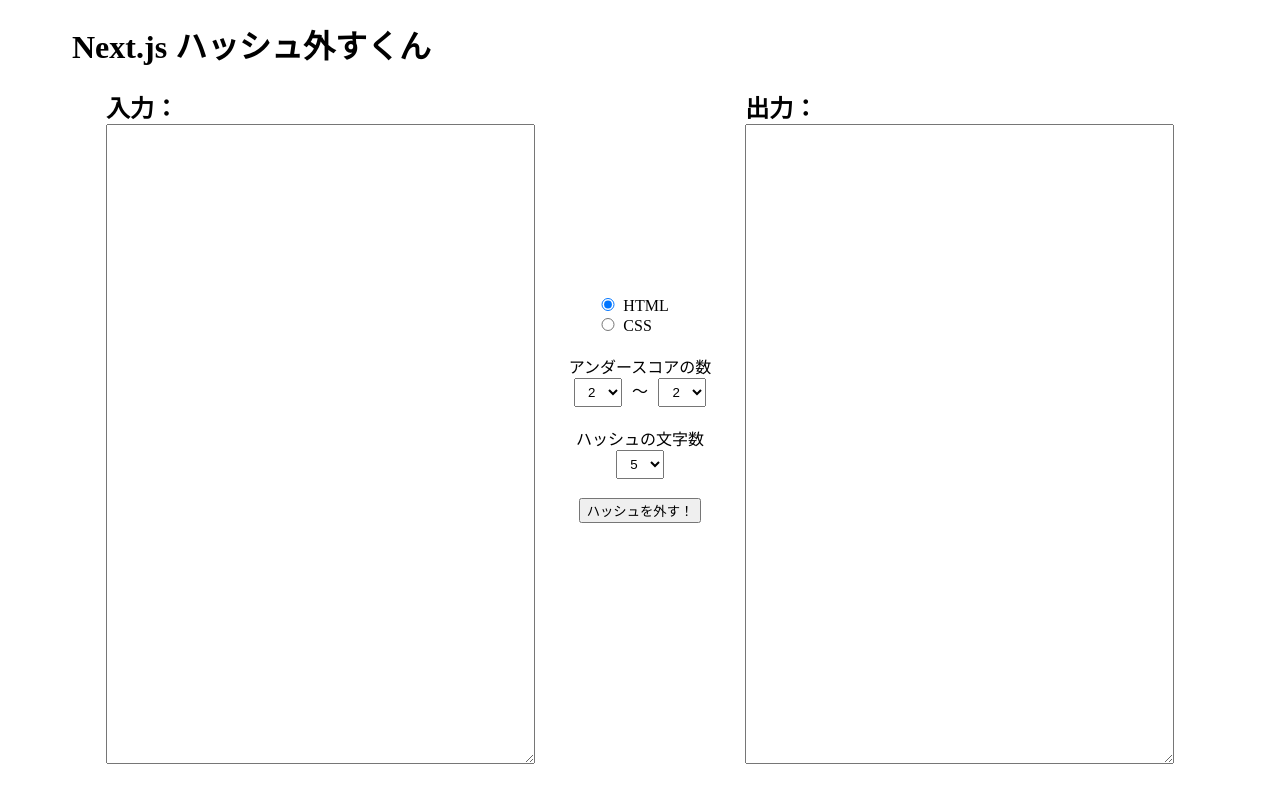
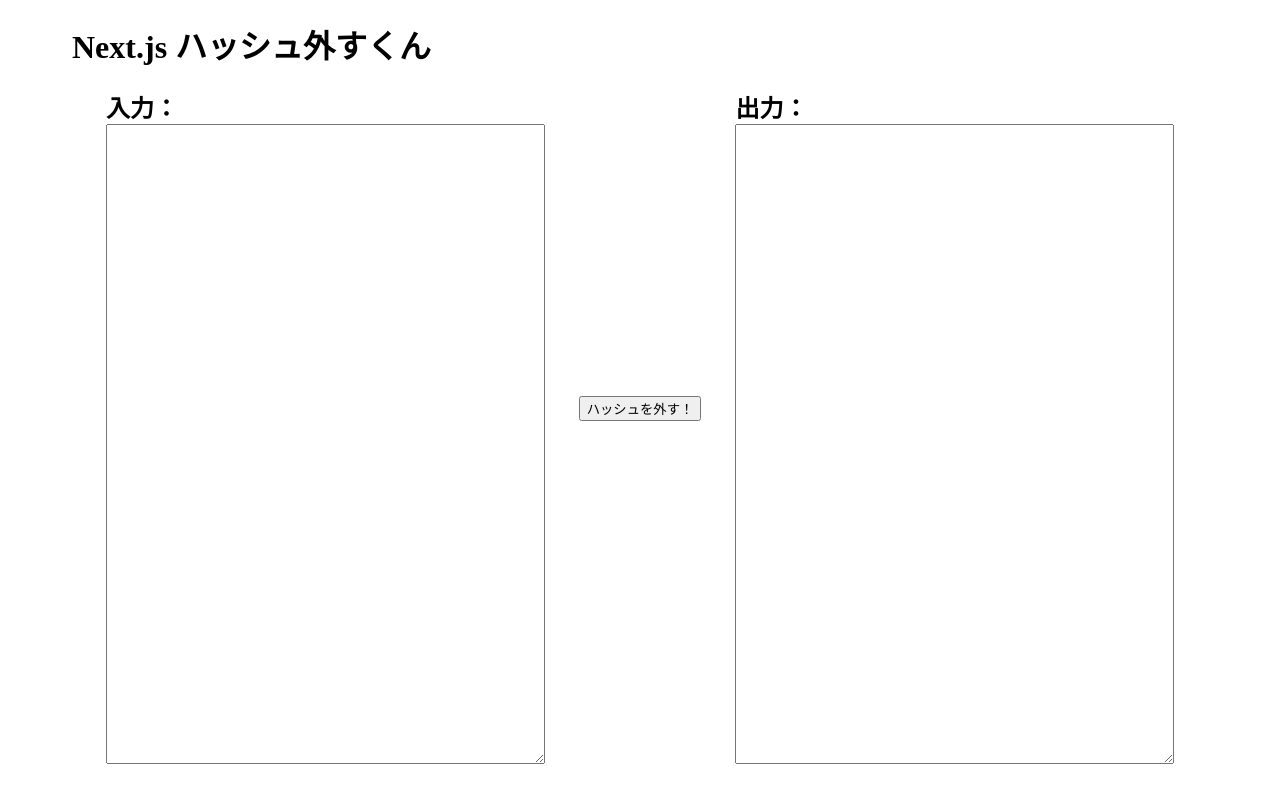
Before and after one commit to pisces2336/nextjs-hash-remover, a plain HTML site: page index.html in a window 1280 px wide. Drawn offline with Linux system fonts and the light colour scheme.

Commit message:
update: 言語,アンダースコア数,ハッシュ文字数の選択を廃止

```diff
--- a/index.html
+++ b/index.html
@@ -18,52 +18,6 @@
       <textarea class="textarea" id="js_input" name="input" wrap="off"></textarea>
     </section>
     <section class="control">
-      <div class="radio_wrapper">
-        <div class="radio">
-          <input class="radioButton" type="radio" name="language" value="html" checked>
-          <label for="html">HTML</label>
-        </div>
-        <div class="radio">
-          <input class="radioButton" type="radio" name="language" value="css">
-          <label for="css">CSS</label>
-        </div>
-      </div>
-      <div class="select_wrapper">
-        <p class="title">アンダースコアの数</p>
-        <div class="select_inner">
-          <select class="select" id="js_underscoreLowerSelecter" name="underscore_lower">
-            <option value="1">1</option>
-            <option value="2" selected>2</option>
-            <option value="3">3</option>
-            <option value="4">4</option>
-            <option value="5">5</option>
-          </select>
-          <p class="wave">～</p>
-          <select class="select" id="js_underscoreUpperSelecter" name="underscore_upper">
-            <option value="1">1</option>
-            <option value="2" selected>2</option>
-            <option value="3">3</option>
-            <option value="4">4</option>
-            <option value="5">5</option>
-          </select>
-        </div>
-      </div>
-      <div class="select_wrapper">
-        <p class="title">ハッシュの文字数</p>
-        <div class="select_inner">
-          <select class="select" id="js_numHashSelecter" name="num_hash">
-            <option value="1">1</option>
-            <option value="2">2</option>
-            <option value="3">3</option>
-            <option value="4">4</option>
-            <option value="5" selected>5</option>
-            <option value="6">6</option>
-            <option value="7">7</option>
-            <option value="8">8</option>
-            <option value="9">9</option>
-          </select>
-        </div>
-      </div>
       <div class="button_wrapper">
         <button id="js_trigger">ハッシュを外す！</button>
       </div>
--- a/script.js
+++ b/script.js
@@ -1,44 +1,16 @@
 const input = document.getElementById('js_input');
 const output = document.getElementById('js_output');
-
-const languages = document.getElementsByName('language');
-const lowerSelecter = document.getElementById('js_underscoreLowerSelecter');
-const upperSelecter = document.getElementById('js_underscoreUpperSelecter');
-const numHashSlecter = document.getElementById('js_numHashSelecter');
-
 const trigger = document.getElementById('js_trigger');
-
-const marksObj = {
-  'html': ' "',
-  'css': ' ,.#[>~+|:',
-};
+const marks = ' ",.#[>~+|:';
+const regBase = '__.{5}\\';
 
 trigger.addEventListener('click', () => {
-  let language = '';
-  languages.forEach(lang => {
-    if (lang.checked) {
-      language = lang.value;
-    }
-  });
-
-  const lowerIdx = lowerSelecter.selectedIndex;
-  const lower = lowerSelecter.options[lowerIdx].value;
-
-  const upperIdx = upperSelecter.selectedIndex;
-  const upper = upperSelecter.options[upperIdx].value;
-
-  const numHashIdx = numHashSlecter.selectedIndex;
-  const numHash = numHashSlecter.options[numHashIdx].value;
-
-  const regBase = `_{${lower},${upper}}.{${numHash}}\\`;
-
   let str = input.value;
-  const marks = marksObj[language];
   Array.prototype.forEach.call(marks, mark => {
     let reg = new RegExp(regBase + mark, 'g');
+    str = str.replace(reg, mark);
     console.log(reg);
-    str = str.replace(reg, mark);
+    console.log(str);
   });
-
   output.value = str;
 });
--- a/style.css
+++ b/style.css
@@ -30,37 +30,8 @@
   justify-content: center;
   gap: 1.2rem;
 }
-.container .control .radio_wrapper {
-  width: -moz-fit-content;
-  width: fit-content;
-  margin: 0 auto;
-  padding-right: 1rem;
-}
-.container .control .radio_wrapper .radioButton {
-  width: 1rem;
-}
-.container .control .select_wrapper {
+.container .control .button_wrapper {
   width: -moz-fit-content;
   width: fit-content;
   margin: 0 auto;
 }
-.container .control .select_wrapper .title {
-  margin: 0 auto;
-}
-.container .control .select_wrapper .select_inner {
-  display: flex;
-  justify-content: space-around;
-}
-.container .control .select_wrapper .select_inner .select {
-  width: 3rem;
-  height: 1.8rem;
-  text-align: center;
-}
-.container .control .select_wrapper .select_inner .wave {
-  margin: 0;
-}
-.container .control .button_wrapper {
-  width: -moz-fit-content;
-  width: fit-content;
-  margin: 0 auto;
-}/*# sourceMappingURL=style.css.map */
```
Also changed, not shown: 1 other file.
